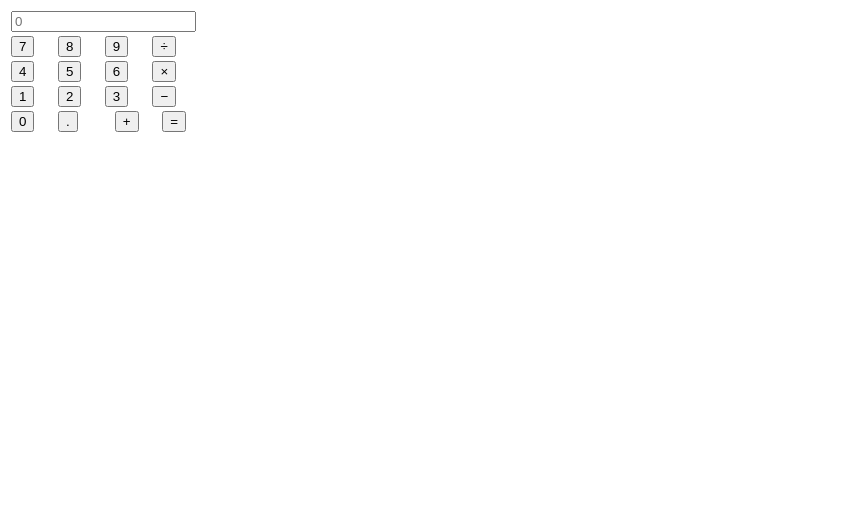
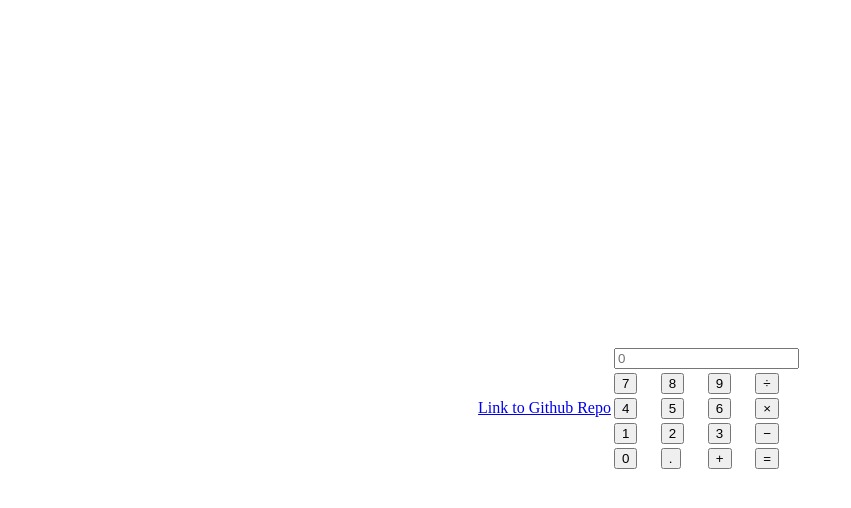
Before and after one commit to OLOWOOKEREISAAC/zuriCalulator, a plain HTML site: page index.html in a window 1280 px wide. Shown: the whole page, without its empty margins (0-851 px from the left). Drawn offline with Linux system fonts and the light colour scheme.

Commit message:
added a little styling to make it centralized

```diff
--- a/index.html
+++ b/index.html
@@ -5,11 +5,13 @@
   <meta charset="UTF-8">
   <meta name="viewport" content="width=device-width, initial-scale=1.0">
   <title>Calculator</title>
+  <link rel="stylesheet" href="./style.css">
 </head>
 
 <body>
+    <a href="https://github.com/OLOWOOKEREISAAC/zuriCalulator"> Link to Github Repo</a>
+  <table >
 
-  <table >
     <tr>
       <td colspan="4"> <input type="text" placeholder="0" id="display"/> </td>
 
@@ -17,7 +19,7 @@
     <tr>
       <td><button  onclick="getTheValue('7')">7</button></td>
       <td><button onclick="getTheValue('8')" >8</button></td>
-      <td><button onclick="getTheValue('8')" >9</button></td>
+      <td><button onclick="getTheValue('9')" >9</button></td>
       <td><button onclick="getTheValue('/') ">&divide; </button></td>
 
     </tr>
@@ -37,8 +39,8 @@
     <tr>
       <td><button onclick="getTheValue('0')" >0</button></td>
       <td><button onclick="getTheValue('.')" >.</button></td>
-      <th><button onclick="getTheValue('+')" >&plus;</button></th>
-      <th><button onclick="result()">&equals;</button></th>
+      <td><button onclick="getTheValue('+')" >&plus;</button></td>
+      <td><button onclick="result()">&equals;</button></td>
     </tr>
       </table>
 
--- /dev/null
+++ b/style.css
@@ -0,0 +1,6 @@
+body{
+    height: 100vh;
+    display: flex;
+    justify-content: center;
+    align-items: center;
+}
```
